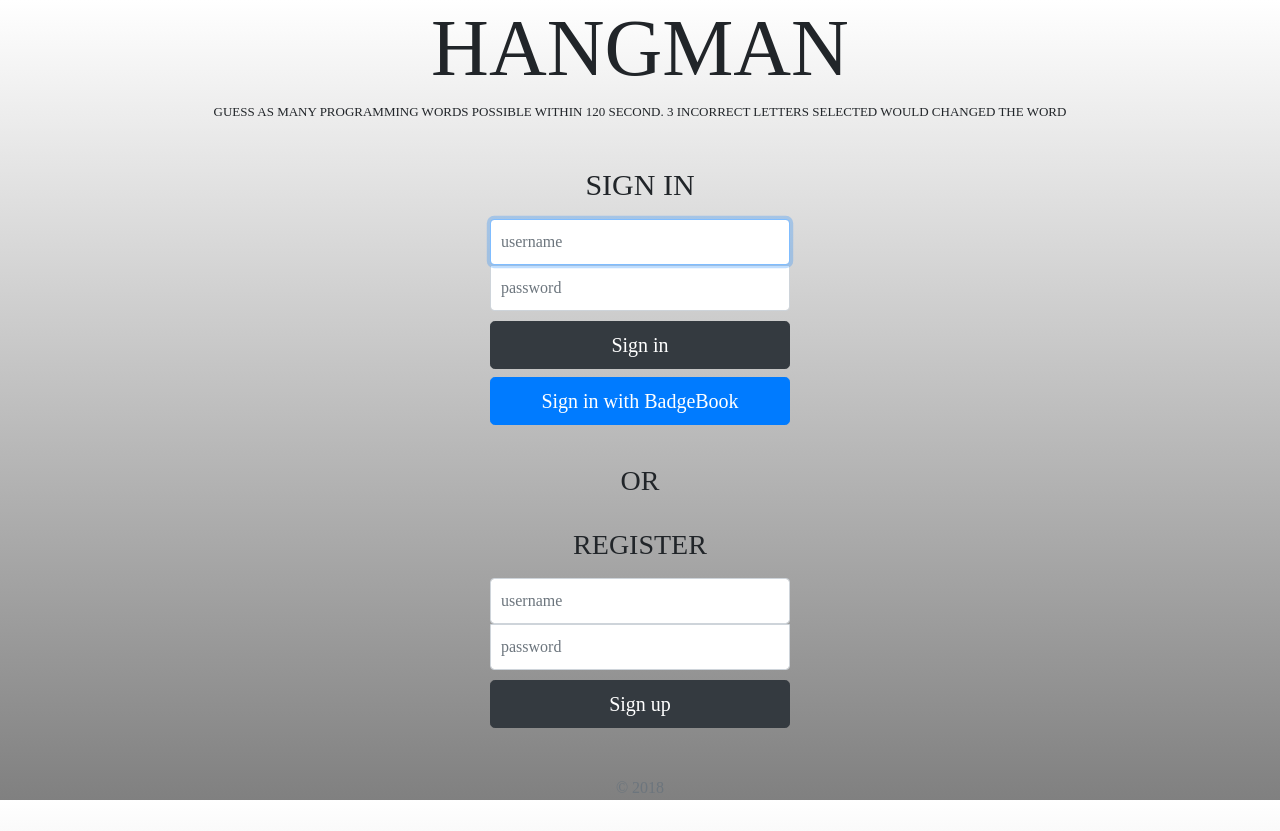
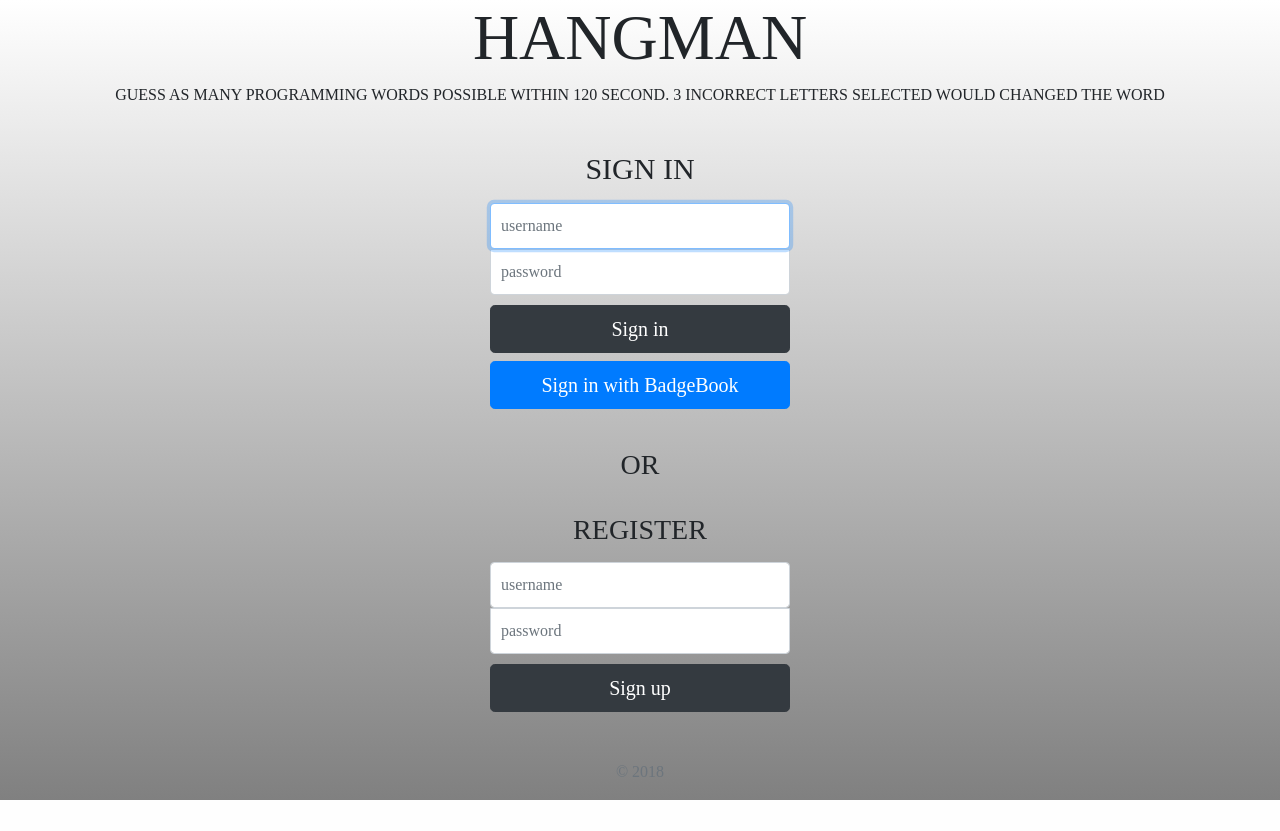
Before and after one commit to JaeJang/Hangman, a Node server app: page /login in a window 1280 px wide. After the commit the page ends 800 px from the top, so only its background shows below. Run offline with Node 20, Linux system fonts and the light colour scheme; some libraries are stand-ins or nearby versions.

Commit message:
ui adjustment

```diff
--- a/public/css/style.css
+++ b/public/css/style.css
@@ -2,6 +2,7 @@
 
 body {
   height: 100%;
+  overflow: auto;
 }
 
 body {
@@ -26,7 +27,8 @@
 h1{
 	text-align:center;
 }
-
+/*
 button{
 	width:5%;
 }
+ */
--- a/public/js/home.js
+++ b/public/js/home.js
@@ -3,13 +3,13 @@
     var title = document.getElementById('title');
     if(title){
         title.innerHTML = MESSAGE.TITLE;
-        title.style.fontSize = "80px";
+        title.style.fontSize = "4rem";
     }
 
     var desc = document.getElementById('game_explain');
     if(desc){
         desc.innerHTML = MESSAGE.GAME_EXPLAIN;
-        desc.style.fontSize = "13px"
+        desc.style.fontSize = "1rem"
     }
 
     var hello = document.getElementById('hello');
@@ -25,9 +25,9 @@
         });
         button.innerHTML = "BEGIN GAME";
         button.className = "btn btn-primary"
-        button.style.width = "400px"
-        button.style.height = "70px"
-        button.style.fontSize = "30px"
+        //button.style.width = "400px"
+        //button.style.height = "70px"
+        button.style.fontSize = "3rem"
         start.appendChild(button);
     }
 }
--- a/public/js/view/view.js
+++ b/public/js/view/view.js
@@ -31,10 +31,10 @@
 		let tmpB = document.createElement('button');
 		let alph = (i + 10).toString(36);
 		tmpB.className = BUTTON_STYLE_ENABLE;
-		tmpB.style.width = "100px"
-		tmpB.style.height = "100px"
+		tmpB.style.width = "5rem"
+		tmpB.style.height = "5rem"
 		tmpB.innerHTML = letters.charAt(i);
-		tmpB.style.fontSize = "30px"
+		tmpB.style.fontSize = "3rem"
 		tmpB.id = alph;
 		tmpB.addEventListener('click', function(){ this.eventListener(event);}.bind(this));
 		this.buttonGroup.appendChild(tmpB);
--- a/views/game.ejs
+++ b/views/game.ejs
@@ -46,6 +46,7 @@
     <script src="/js/controller/controller.js"></script>
     <script>
 
-    </script>
+	</script>
+
 </body>
 </html>
--- a/views/home.ejs
+++ b/views/home.ejs
@@ -22,6 +22,7 @@
 
     <br>
     <table class="table table-striped" style="width:auto;margin:auto; background-color:lightgray;width:100%;table-layout:fixed;">
+        <!--width:100%;table-layout:fixed;-->
         <thead class ="thead-dark">
             <tr>
                 <th scope="col">Rank</th>
@@ -80,5 +81,6 @@
 
     <script src="/js/GLOBAL_CONST.js"></script>
     <script src="/js/home.js"></script>
+
 </body>
 </html>
```
Also changed, not shown: controllers/controller.js (+0 -22 lines).
